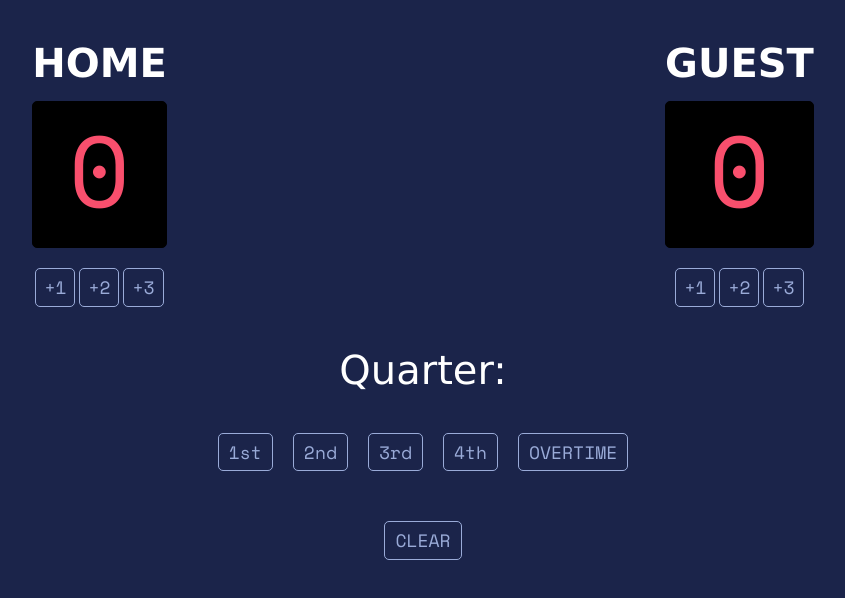
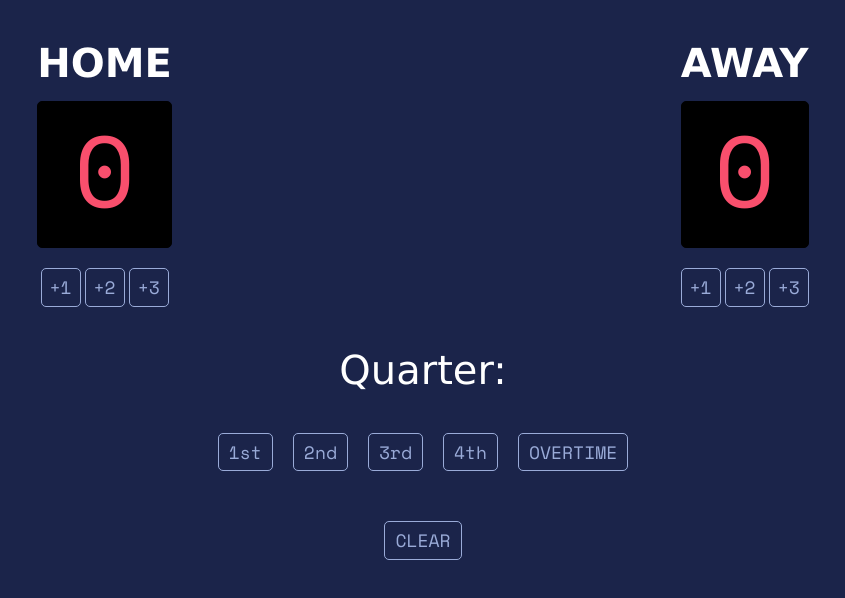
Before and after one commit to yapster11/scoreboard, a website built with Vite: page index.html in a window 1280 px wide. Shown: the whole page, without its empty margins (217-1062 px from the left). Built offline with nearby package versions, Linux system fonts and the light colour scheme.

Commit message:
Update index.html
Change from GUEST to AWAY

```diff
--- a/index.html
+++ b/index.html
@@ -15,7 +15,7 @@
                 <button id="home-plus-three" onclick="addThreeHome()">+3</button>
             </div>
             <div>
-                <h3 id="away-txt">GUEST</h3>
+                <h3 id="away-txt">AWAY</h3>
                 <p id="away-score">0</p>
                 <button id="away-plus-one" onclick="addOneAway()">+1</button>
                 <button id="away-plus-two" onclick="addTwoAway()">+2</button>
```
